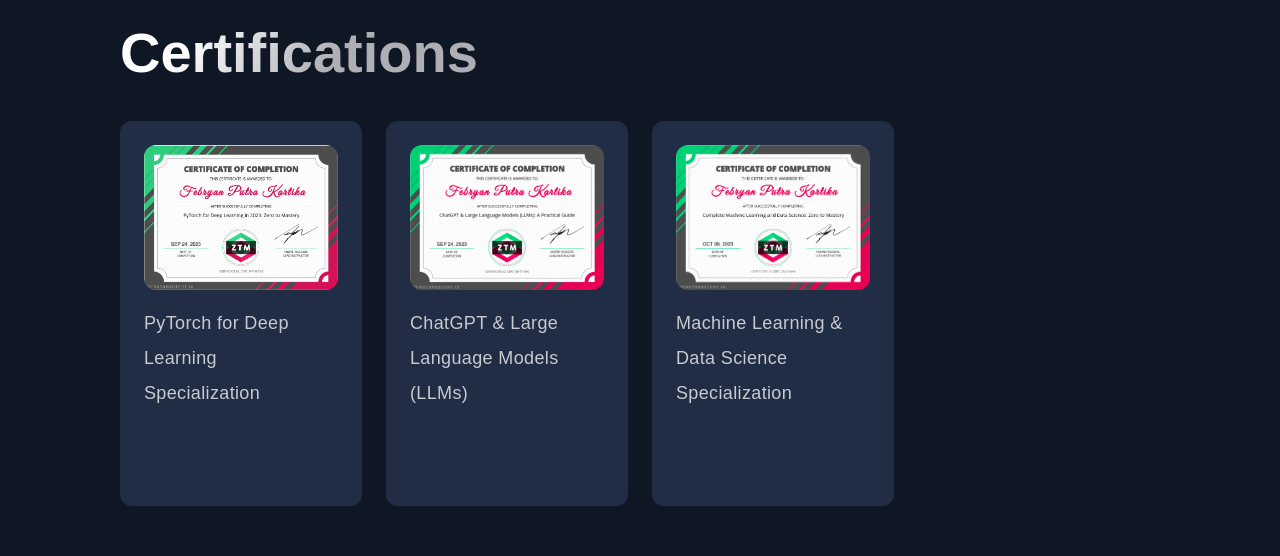
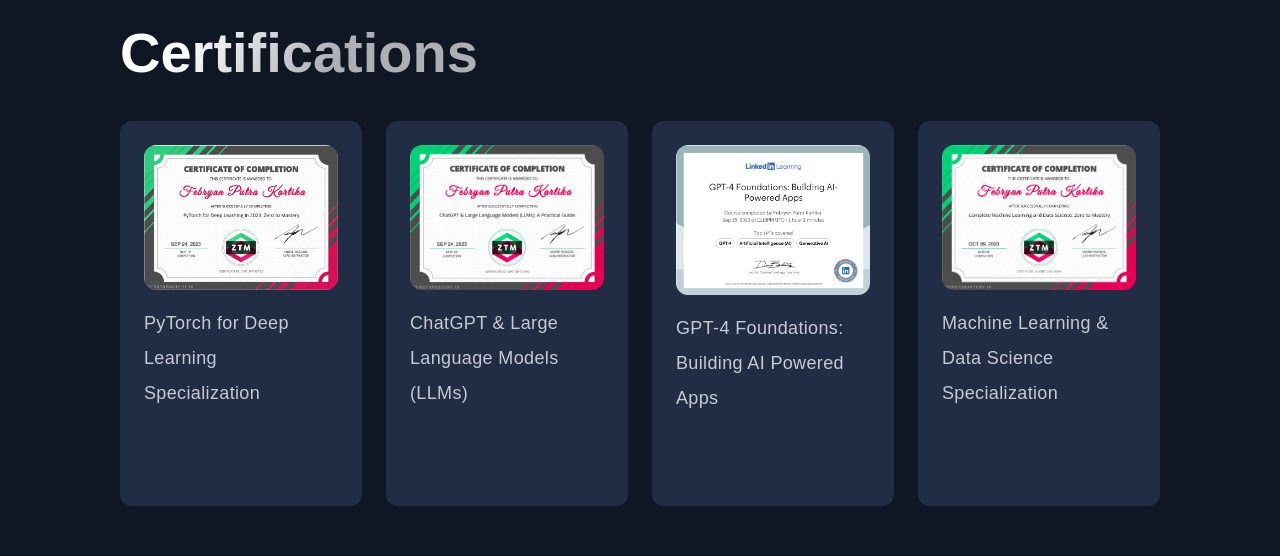
Before and after one commit to fbrynpk/fbrynpk.github.io, a Next.js app: page / in a window 1280 px wide. Shown: the part 5280-5836 px from the top of the page. Built offline with nearby package versions, Linux system fonts and the light colour scheme.

Commit message:
Update Certificates

```diff
--- a/src/components/Certificate/CertificateStyles.js
+++ b/src/components/Certificate/CertificateStyles.js
@@ -5,7 +5,7 @@ export const Boxes = styled.div`
   display: grid;
   grid-template-columns: repeat(4, 1fr);
   gap: 24px;
-  margin: 24px 0 40px;
+  margin: 24px 0 20px;
 
   @media ${(props) => props.theme.breakpoints.md} {
     gap: 16px;
--- a/src/constants/constants.js
+++ b/src/constants/constants.js
@@ -147,6 +147,10 @@ export const certif = [
     text: "ChatGPT & Large Language Models (LLMs)"
   },
   {
+    image: "images/Certificates/GenAI.png",
+    text: "GPT-4 Foundations: Building AI Powered Apps"
+  },
+  {
     image: "images/Certificates/MLDS.png",
     text: "Machine Learning & Data Science Specialization"
   }
```
Also changed, not shown: public/images/Certificates/GenAI.png (added).
